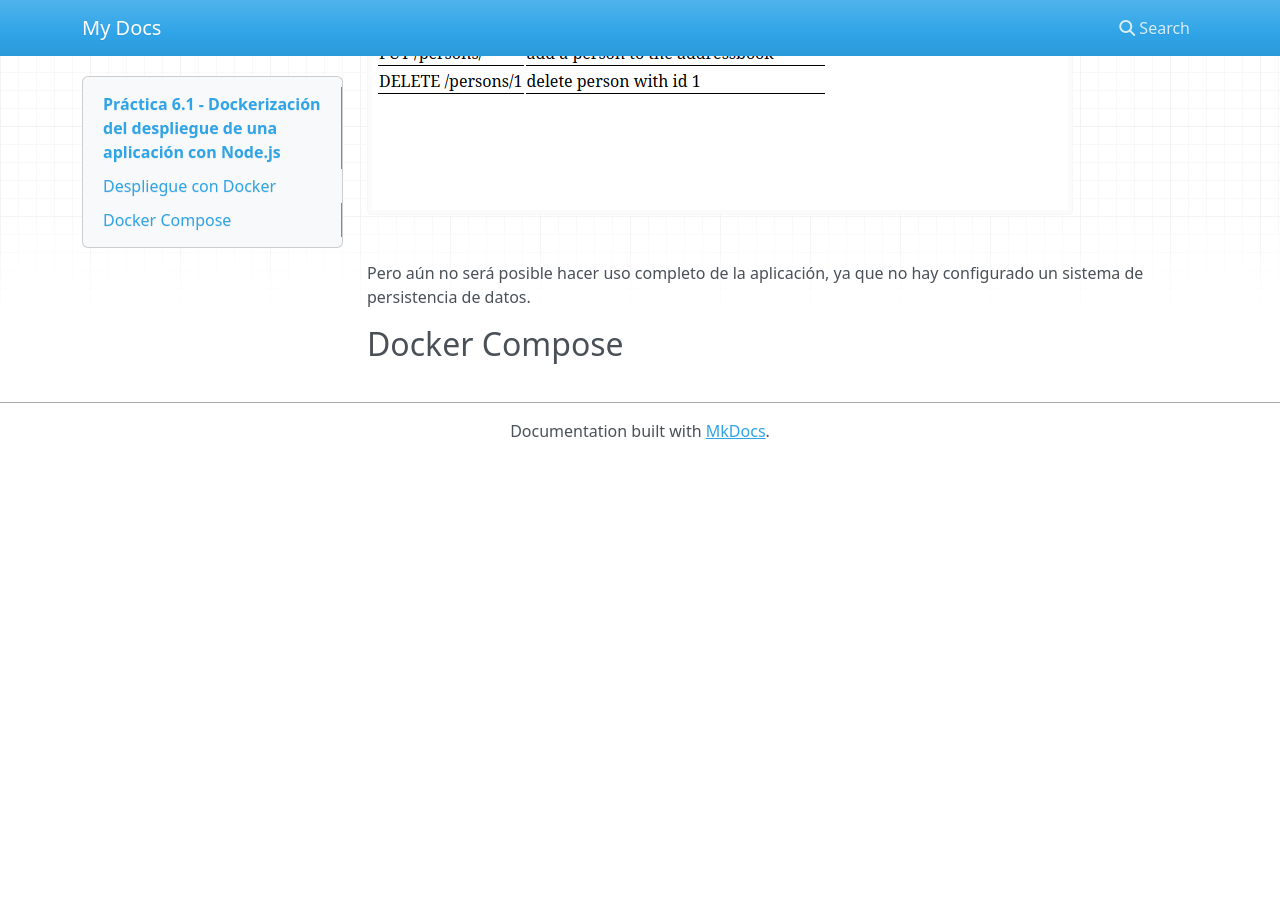
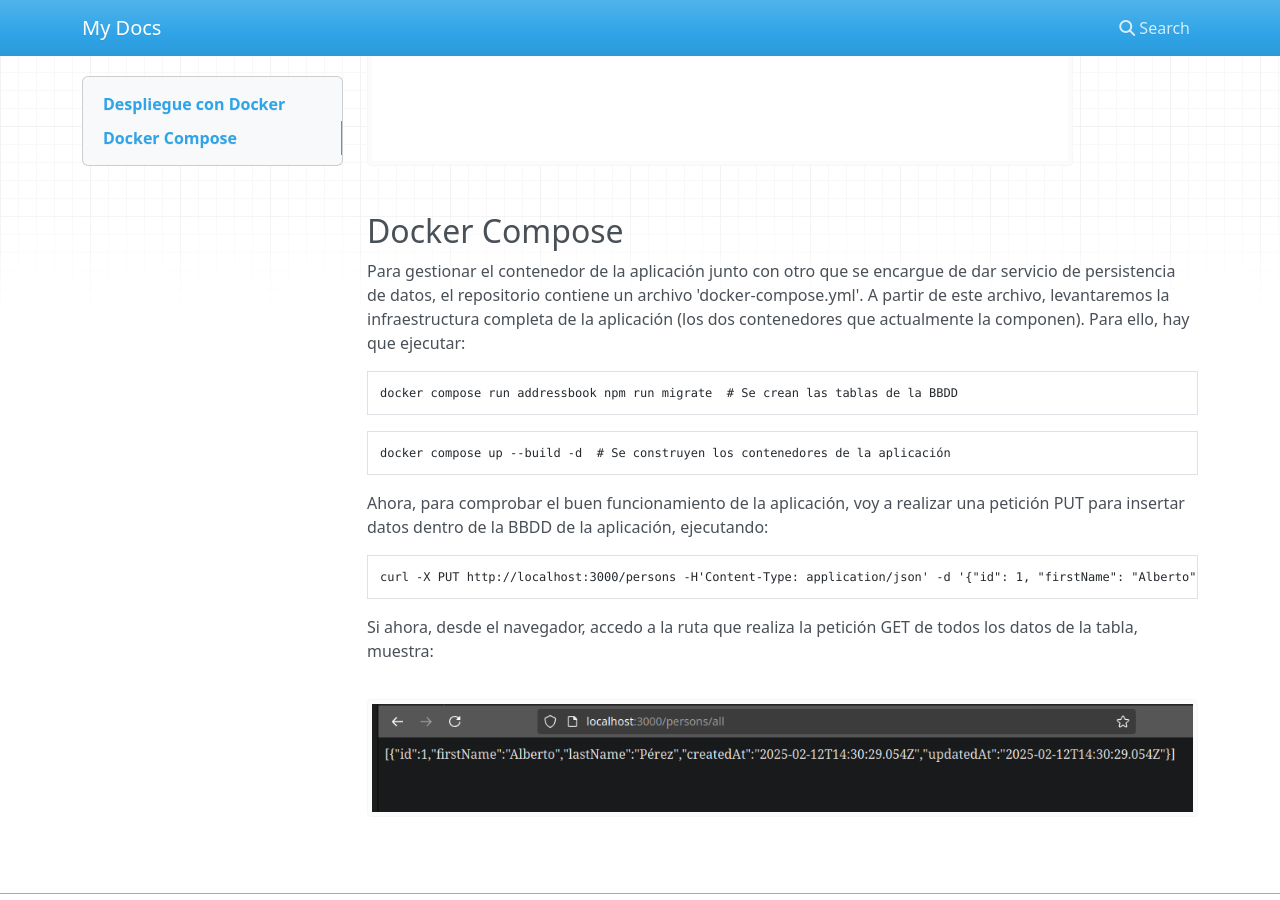
Before and after one commit to Albert0PB/PerezBernabeu_Alberto_DAW_UD6_P1, an MkDocs documentation site: the page built from docs/index.md, in a window 1280 px wide and 900 px high, scrolled down 1590 px. Built offline with MkDocs 1.6.1, drawn with Linux system fonts in a browser that asks for light colours; nearby versions of some CDN libraries; before the commit the page ends 2049 px from its top, so only the background shows below that; some of the changed text lies outside the part shown.

Commit message:
sube práctica

````diff
--- a/README.md
+++ b/README.md
@@ -0,0 +1,3 @@
+# 6.1 - Dockerización del despliegue de una aplicación con Node.js
+
+[Pages con la documentación de la práctica]()
--- a/docs/index.md
+++ b/docs/index.md
@@ -1,4 +1,4 @@
-# Práctica 6.1 - Dockerización del despliegue de una aplicación con Node.js
+	# Práctica 6.1 - Dockerización del despliegue de una aplicación con Node.js
 
 ## Despliegue con Docker
 
@@ -57,7 +57,32 @@ de la aplicación:
 
 ![Referencia API](./images/referencia_api.png)
 
-Pero aún no será posible hacer uso completo de la aplicación, ya que no
-hay configurado un sistema de persistencia de datos.
 
 ## Docker Compose
+
+Para gestionar el contenedor de la aplicación junto con otro que
+se encargue de dar servicio de persistencia de datos, el repositorio
+contiene un archivo 'docker-compose.yml'. A partir de este archivo,
+levantaremos la infraestructura completa de la aplicación (los dos
+contenedores que actualmente la componen). Para ello, hay que ejecutar:
+
+```console
+docker compose run addressbook npm run migrate  # Se crean las tablas de la BBDD
+```
+
+```console
+docker compose up --build -d  # Se construyen los contenedores de la aplicación
+```
+
+Ahora, para comprobar el buen funcionamiento de la aplicación, voy a realizar
+una petición PUT para insertar datos dentro de la BBDD de la aplicación,
+ejecutando:
+
+```console
+curl -X PUT http://localhost:3000/persons -H'Content-Type: application/json' -d '{"id": 1, "firstName": "Alberto", "lasName": "Pérez"}'
+```
+
+Si ahora, desde el navegador, accedo a la ruta que realiza la petición GET de
+todos los datos de la tabla, muestra:
+
+![Peticion GET navegador](./images/peticion_get.png)
````
Also changed, not shown: docs/images/peticion_get.png (added).
